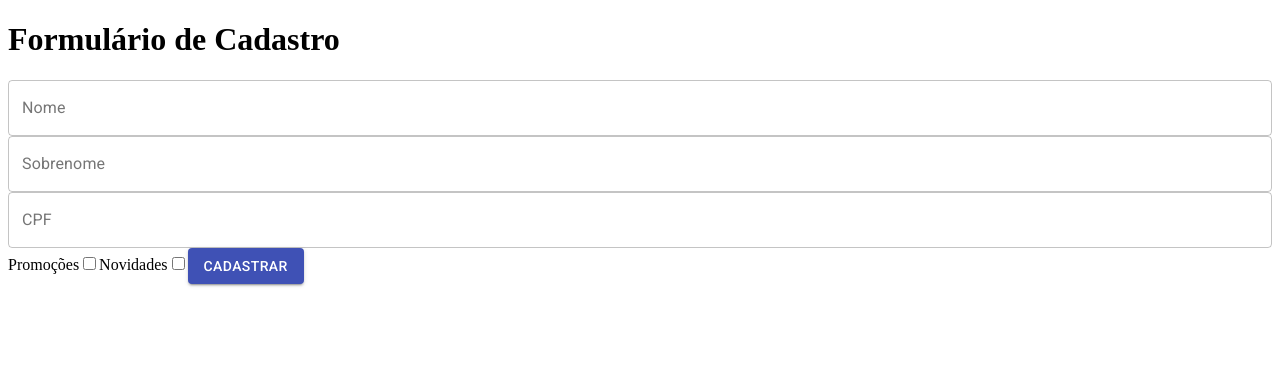
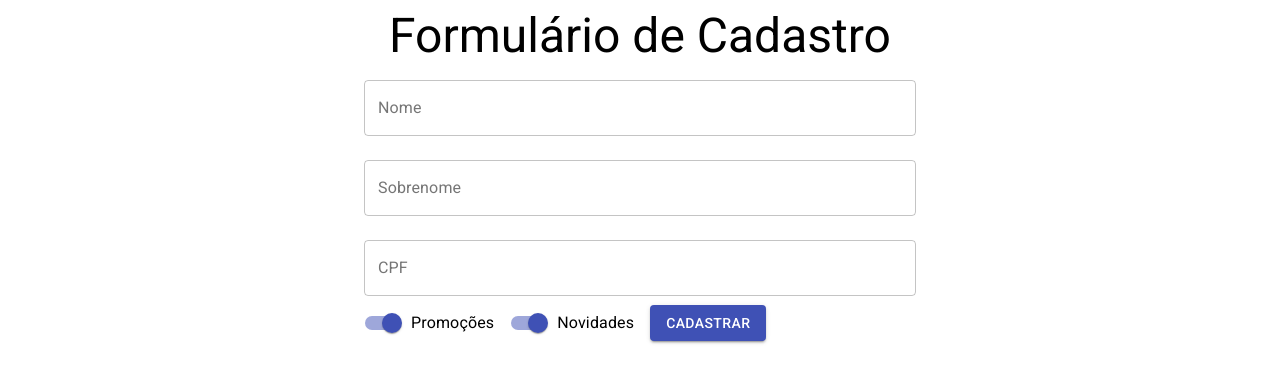
Before and after one commit to rafaelteruyuki/curso-react-functions, a React (Create React App) app: page / in a window 1280 px wide. Shown: the top 382 px of the page. Built offline with nearby package versions, Linux system fonts and the light colour scheme.

Commit message:
Utilizando componentes do material

```diff
--- a/src/App.tsx
+++ b/src/App.tsx
@@ -1,13 +1,14 @@
+import { Container, Typography } from '@material-ui/core';
 import React from 'react';
 import './App.scss';
 import FormularioCadastro from './components/formulario-cadastro';
 
 function App() {
   return (
-    <>
-      <h1>Formulário de Cadastro</h1>
+    <Container component="article" maxWidth="sm">
+      <Typography variant="h3" component="h1" align="center">Formulário de Cadastro</Typography>
       <FormularioCadastro />
-    </>
+    </Container>
   );
 }
 
--- a/src/components/formulario-cadastro/formulario-cadastro.component.tsx
+++ b/src/components/formulario-cadastro/formulario-cadastro.component.tsx
@@ -1,7 +1,5 @@
 import { FunctionComponent } from "react";
-
-import Button from "@material-ui/core/Button";
-import TextField from "@material-ui/core/TextField";
+import { Button, TextField, Switch, FormControlLabel } from "@material-ui/core";
 
 interface FormularioProps {
 
@@ -10,15 +8,44 @@
 const FormularioCadastro: FunctionComponent<FormularioProps> = () => {
   return (
     <form>
-      <TextField id="nome" label="Nome" variant="outlined" fullWidth />
-      <TextField id="sobrenome" label="Sobrenome" variant="outlined" fullWidth />
-      <TextField id="cpf" label="CPF" variant="outlined" fullWidth />
+      <TextField id="nome"
+        label="Nome"
+        variant="outlined"
+        margin="normal"
+        fullWidth
+      />
 
-      <label htmlFor="promocoes">Promoções</label>
-      <input id="promocoes" type="checkbox" />
+      <TextField id="sobrenome"
+        label="Sobrenome"
+        variant="outlined"
+        margin="normal"
+        fullWidth
+      />
 
-      <label htmlFor="novidades">Novidades</label>
-      <input id="novidades" type="checkbox" />
+      <TextField id="cpf"
+        label="CPF"
+        variant="outlined"
+        margin="normal"
+        fullWidth
+      />
+
+      <FormControlLabel label="Promoções"
+        control={
+          <Switch name="promocoes"
+            color="primary"
+            defaultChecked={true}
+          />
+        }
+      />
+
+      <FormControlLabel label="Novidades"
+        control={
+          <Switch name="novidades"
+            color="primary"
+            defaultChecked={true}
+          />
+        }
+      />
 
       <Button type="submit" variant="contained" color="primary">Cadastrar</Button>
     </form>
```
